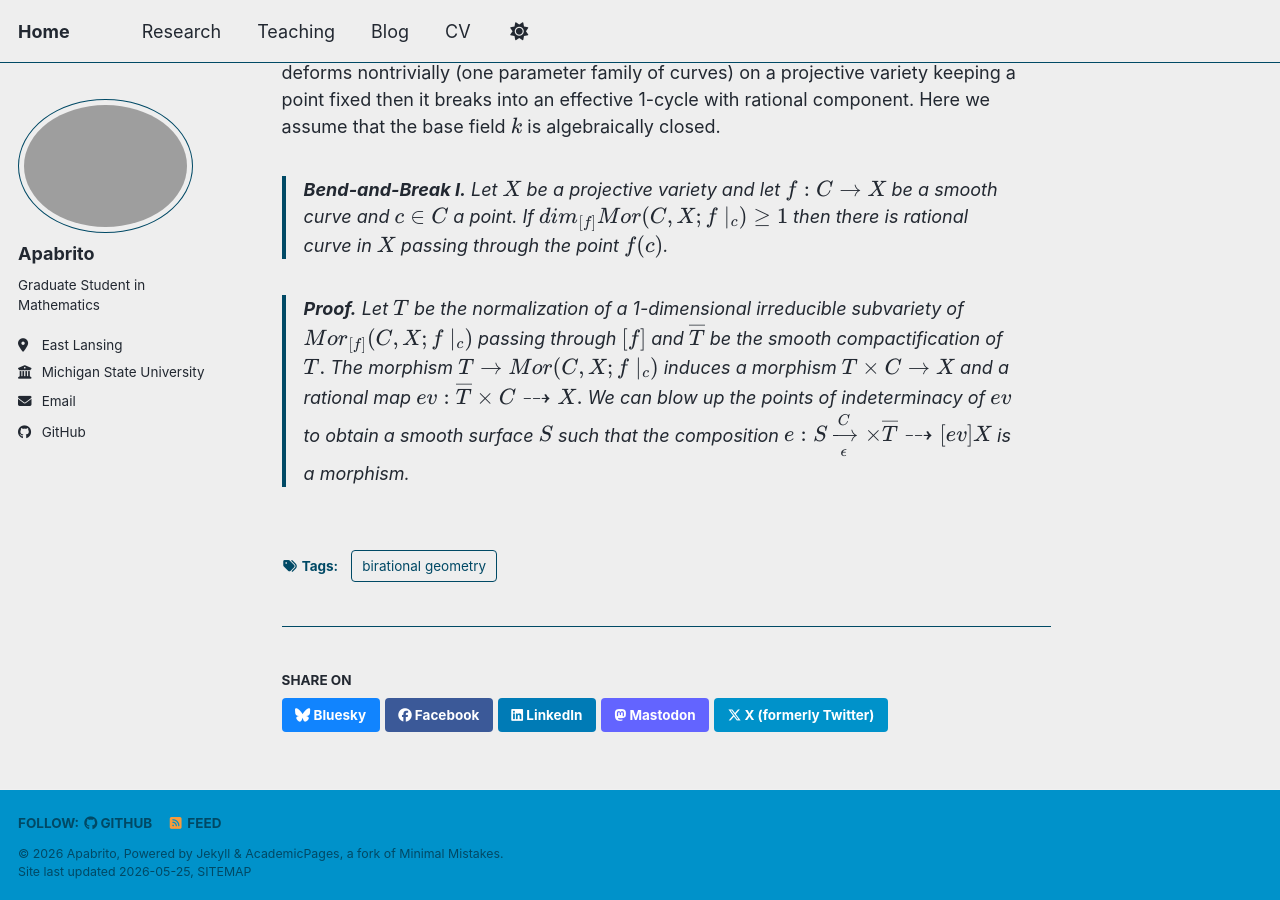
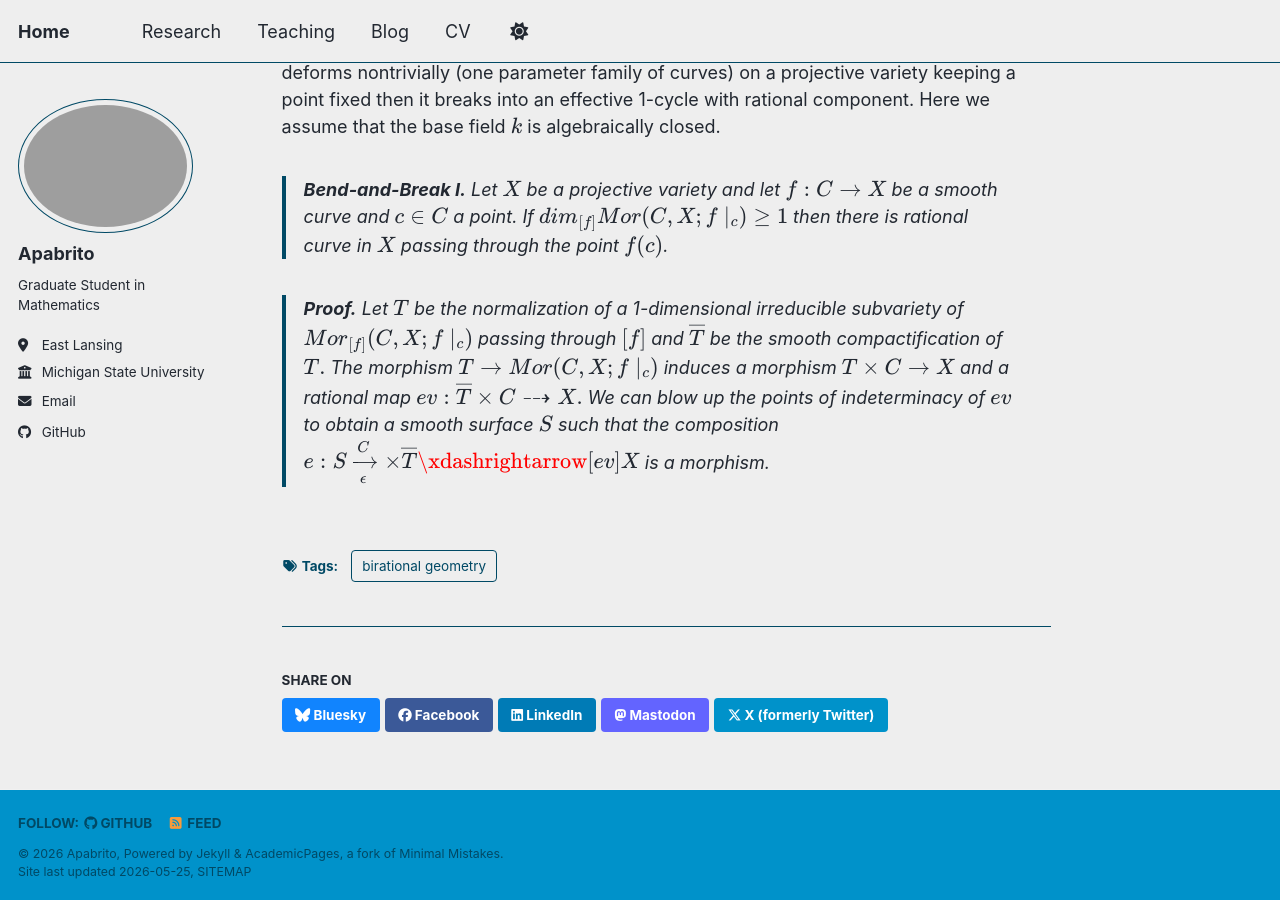
Before and after one commit to apabrito1/apabrito1.github.io, a Jekyll site: the page built from _posts/2012-08-14-blog-post-1.md, in a window 1280 px wide and 900 px high, scrolled down 2461 px. Built offline with Jekyll 4.4.1, drawn with Linux system fonts in a browser that asks for light colours; a script bundle is joined from its source files by our own code; library files that are not in the unit come from our copies.

Commit message:
Update 2012-08-14-blog-post-1.md

```diff
--- a/_posts/2012-08-14-blog-post-1.md
+++ b/_posts/2012-08-14-blog-post-1.md
@@ -45,4 +45,4 @@ Now let us come to the first bend-and-break theorem, which roughly says that if
 > Let $X$ be a projective variety and let $f:C\to X $ be a smooth curve and $c\in C$ a point. If  $dim_{[f]}Mor(C,X;f\mid_{\{c\}})\ge 1$ then there is rational curve in $X$ passing through the point $f(c)$.
 
 > **Proof.**
-> Let $T$ be the normalization of a 1-dimensional irreducible subvariety of $Mor_{[f]}(C,X;f\mid_{c})$ passing through $[f]$ and $\overline{T}$ be the smooth compactification of $T.$ The morphism $T\to Mor(C,X;f\mid_{c})$ induces a morphism $T\times C\to X$ and a rational map $ev: \overline{T}\times C \dashrightarrow X.$ We can blow up the points of indeterminacy of $ev$ to obtain a smooth surface $S$ such that the composition $e:S\xrightarrow[\epsilon] C\times \overline{T}\dashrightarrow[ev] X$ is a morphism.
+> Let $T$ be the normalization of a 1-dimensional irreducible subvariety of $Mor_{[f]}(C,X;f\mid_{c})$ passing through $[f]$ and $\overline{T}$ be the smooth compactification of $T.$ The morphism $T\to Mor(C,X;f\mid_{c})$ induces a morphism $T\times C\to X$ and a rational map $ev: \overline{T}\times C \dashrightarrow X.$ We can blow up the points of indeterminacy of $ev$ to obtain a smooth surface $S$ such that the composition $e:S \xrightarrow[\epsilon]  C\times \overline{T}\xdashrightarrow[ev] X$ is a morphism.
```
